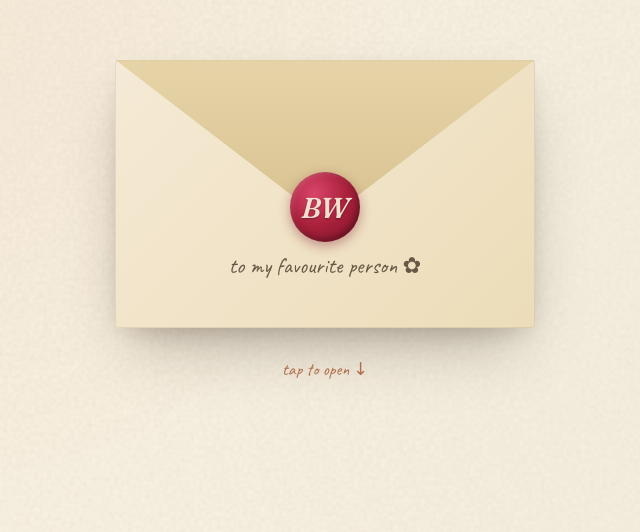
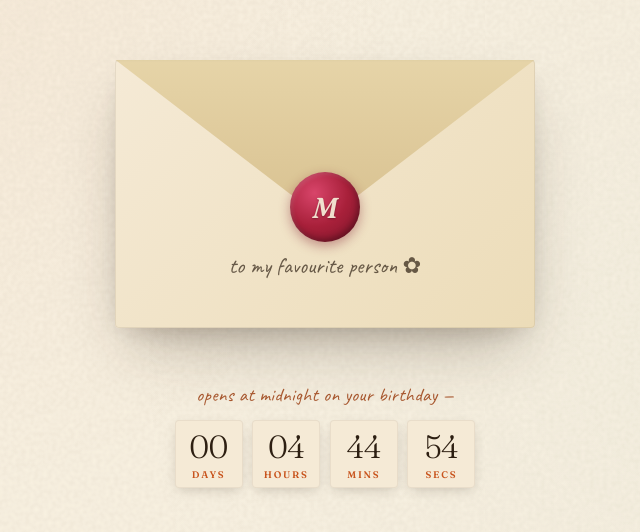
Before and after one commit to patrick-25/beckybday, a plain HTML site: page index.html in a window 1280 px wide. Shown: the part 206-738 px from the top of the page, without its empty margins (315-955 px from the left). Drawn offline with nearby package versions, Linux system fonts and the light colour scheme.

Commit message:
Update index.html

```diff
--- a/index.html
+++ b/index.html
@@ -145,6 +145,86 @@ body::before {
 @keyframes bob {
   0%, 100% { transform: translateX(-50%) translateY(0); }
   50% { transform: translateX(-50%) translateY(4px); }
+}
+
+/* ---------- COUNTDOWN ---------- */
+.envelope.locked { cursor: not-allowed; }
+.envelope.locked:hover { transform: none; }
+
+.countdown-wrap {
+  position: absolute;
+  bottom: -10rem;
+  left: 50%;
+  transform: translateX(-50%);
+  text-align: center;
+  width: 100%;
+  max-width: 420px;
+}
+
+.countdown-eyebrow {
+  font-family: 'Caveat', cursive;
+  font-size: 1.2rem;
+  color: var(--terracotta-deep);
+  opacity: 0.85;
+  margin-bottom: 0.8rem;
+  letter-spacing: 0.02em;
+}
+
+.countdown {
+  display: flex;
+  justify-content: center;
+  gap: 0.6rem;
+}
+
+.countdown-unit {
+  background: var(--cream);
+  padding: 0.7rem 0.5rem 0.5rem;
+  min-width: 68px;
+  border-radius: 4px;
+  box-shadow:
+    0 4px 12px -4px rgba(45,31,18,0.25),
+    inset 0 0 0 1px rgba(45,31,18,0.06);
+  position: relative;
+}
+
+.countdown-unit .num {
+  font-family: 'Fraunces', serif;
+  font-weight: 300;
+  font-size: 2rem;
+  line-height: 1;
+  color: var(--ink);
+  letter-spacing: -0.02em;
+  font-variant-numeric: tabular-nums;
+}
+
+.countdown-unit .label {
+  font-family: 'Fraunces', serif;
+  font-size: 0.6rem;
+  text-transform: uppercase;
+  letter-spacing: 0.18em;
+  color: var(--terracotta);
+  margin-top: 0.4rem;
+  font-weight: 600;
+}
+
+.unlocked-msg {
+  display: none;
+  font-family: 'Caveat', cursive;
+  font-size: 1.4rem;
+  color: var(--terracotta-deep);
+  animation: bob 2s ease-in-out infinite;
+}
+
+.envelope.unlocked .countdown { display: none; }
+.envelope.unlocked .countdown-eyebrow { display: none; }
+.envelope.unlocked .unlocked-msg { display: block; }
+.envelope.unlocked .tap-hint { display: none; }
+
+@media (max-width: 480px) {
+  .countdown-unit { min-width: 58px; padding: 0.55rem 0.4rem 0.4rem; }
+  .countdown-unit .num { font-size: 1.6rem; }
+  .countdown-unit .label { font-size: 0.55rem; }
+  .countdown-wrap { bottom: -9rem; }
 }
 
 /* ---------- LETTER ---------- */
@@ -675,21 +755,30 @@ body::before {
 
 <!-- STAGE 1: ENVELOPE -->
 <section class="stage" id="envelope-stage">
-  <div class="envelope" id="envelope" role="button" tabindex="0" aria-label="Open the envelope">
+  <div class="envelope locked" id="envelope" role="button" tabindex="0" aria-label="Birthday envelope, locked until midnight">
     <div class="envelope-flap"></div>
-    <div class="wax-seal"><span class="wax-seal-inner">BW</span></div>
+    <div class="wax-seal"><span class="wax-seal-inner">M</span></div>
     <div class="envelope-label">to my favourite person ✿</div>
-    <div class="tap-hint">tap to open ↓</div>
+    <div class="tap-hint" id="tap-hint" style="display:none;">tap to open ↓</div>
+    <div class="countdown-wrap">
+      <div class="countdown-eyebrow" id="countdown-eyebrow">opens at midnight on your birthday —</div>
+      <div class="countdown" id="countdown" aria-live="polite">
+        <div class="countdown-unit"><div class="num" id="cd-days">--</div><div class="label">Days</div></div>
+        <div class="countdown-unit"><div class="num" id="cd-hours">--</div><div class="label">Hours</div></div>
+        <div class="countdown-unit"><div class="num" id="cd-mins">--</div><div class="label">Mins</div></div>
+        <div class="countdown-unit"><div class="num" id="cd-secs">--</div><div class="label">Secs</div></div>
+      </div>
+      <div class="unlocked-msg">it's time ✿ tap to open ↓</div>
+    </div>
   </div>
 </section>
 
 <!-- STAGE 2: LETTER -->
 <section class="stage" id="letter-stage">
   <div class="letter-card">
-    <div class="letter-eyebrow">happy birthday, my little sesame seed —</div>
-    <h1>Here's something <em>for you </em>.</h1>
-    <p>...soon ... </p>
-    <p> From a weaving cooperative in Ghana, now coming to carry your swimming cossie and a little pastry.</p>
+    <div class="letter-eyebrow">happy birthday, my love —</div>
+    <h1>I found something <em>so very you</em>.</h1>
+    <p>From a small weaving cooperative in Northern Ghana, now it's come to live on your handlebars.</p>
     <button class="reveal-btn" id="reveal-btn">
       Show me <span class="arrow">→</span>
     </button>
@@ -757,7 +846,8 @@ body::before {
       </div>
 
       <div class="signoff">
-        <small>— Now we find somewhere to ride to.</small>
+        Happy birthday, my love.<br>
+        <small>— Now we just need somewhere to ride to.</small>
       </div>
     </div>
   </div>
@@ -796,7 +886,84 @@ body::before {
   const revealStage = document.getElementById('reveal-stage');
   const revealBtn = document.getElementById('reveal-btn');
 
+  // ---------- COUNTDOWN ----------
+  // Unlock at 00:00 on 4 May 2026, local time.
+  const UNLOCK_AT = new Date(2026, 4, 4, 0, 0, 0, 0).getTime(); // month is 0-indexed: 4 = May
+
+  const cdDays  = document.getElementById('cd-days');
+  const cdHours = document.getElementById('cd-hours');
+  const cdMins  = document.getElementById('cd-mins');
+  const cdSecs  = document.getElementById('cd-secs');
+  const tapHint = document.getElementById('tap-hint');
+
+  const pad = (n) => String(n).padStart(2, '0');
+
+  function updateCountdown() {
+    const now = Date.now();
+    let diff = UNLOCK_AT - now;
+
+    if (diff <= 0) {
+      cdDays.textContent  = '00';
+      cdHours.textContent = '00';
+      cdMins.textContent  = '00';
+      cdSecs.textContent  = '00';
+      unlockEnvelope();
+      return true; // unlocked
+    }
+
+    const days  = Math.floor(diff / (1000 * 60 * 60 * 24));
+    diff -= days * 1000 * 60 * 60 * 24;
+    const hours = Math.floor(diff / (1000 * 60 * 60));
+    diff -= hours * 1000 * 60 * 60;
+    const mins  = Math.floor(diff / (1000 * 60));
+    diff -= mins * 1000 * 60;
+    const secs  = Math.floor(diff / 1000);
+
+    cdDays.textContent  = pad(days);
+    cdHours.textContent = pad(hours);
+    cdMins.textContent  = pad(mins);
+    cdSecs.textContent  = pad(secs);
+    return false; // still locked
+  }
+
+  function unlockEnvelope() {
+    envelope.classList.remove('locked');
+    envelope.classList.add('unlocked');
+    envelope.setAttribute('aria-label', 'Open the envelope');
+    if (tapHint) tapHint.style.display = '';
+    if (countdownTimer) { clearInterval(countdownTimer); countdownTimer = null; }
+  }
+
+  let countdownTimer = null;
+  // run once immediately so we don't show "--"
+  if (!updateCountdown()) {
+    countdownTimer = setInterval(updateCountdown, 1000);
+  }
+
+  function isUnlocked() {
+    return Date.now() >= UNLOCK_AT;
+  }
+
+  // gentle nudge if she taps too early
+  function shakeEnvelope() {
+    envelope.animate(
+      [
+        { transform: 'translateX(0)' },
+        { transform: 'translateX(-6px)' },
+        { transform: 'translateX(6px)' },
+        { transform: 'translateX(-4px)' },
+        { transform: 'translateX(4px)' },
+        { transform: 'translateX(0)' }
+      ],
+      { duration: 420, easing: 'ease-in-out' }
+    );
+  }
+
   function openEnvelope() {
+    if (!isUnlocked()) {
+      shakeEnvelope();
+      return;
+    }
     envelope.classList.add('opening');
     setTimeout(() => {
       envStage.style.display = 'none';
```
